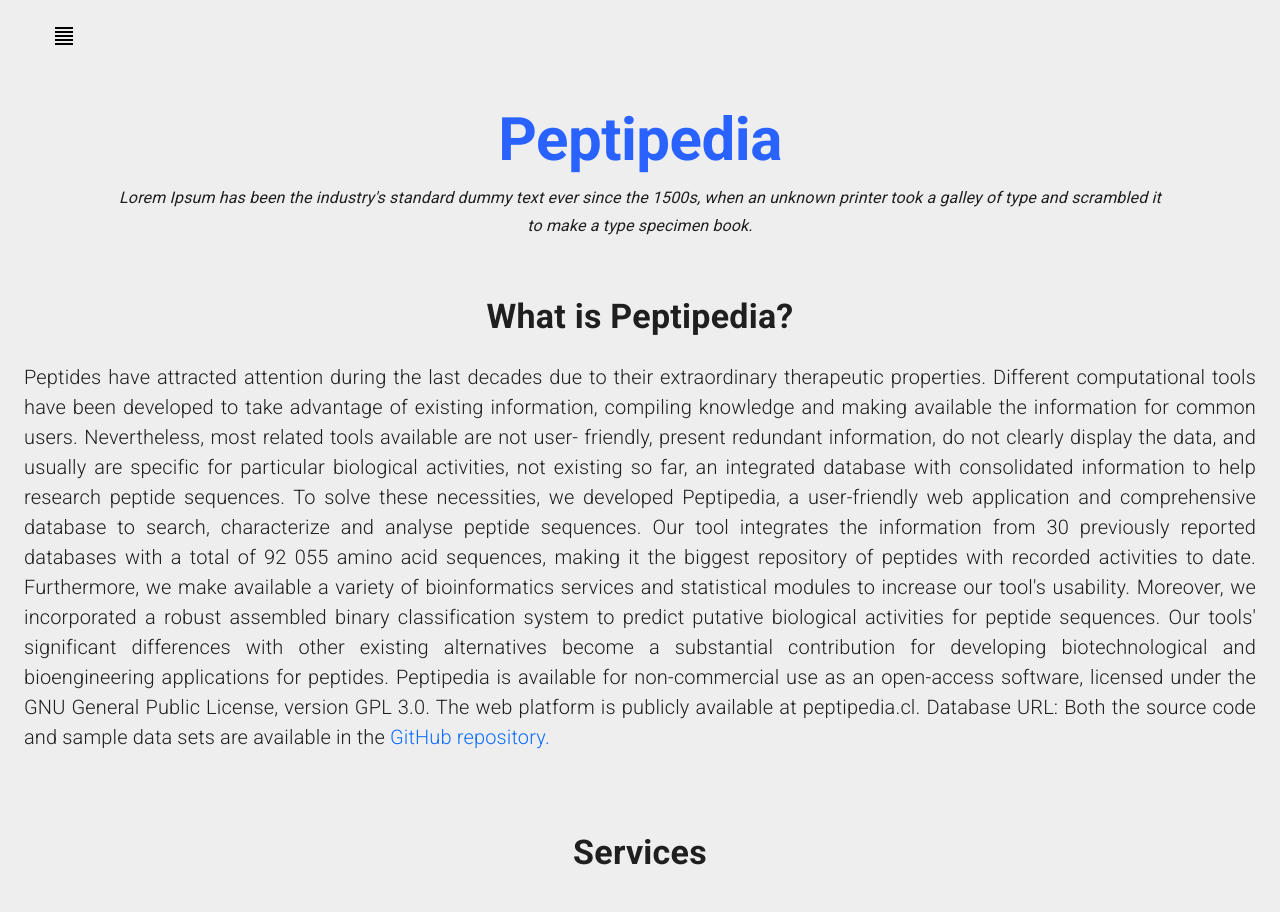
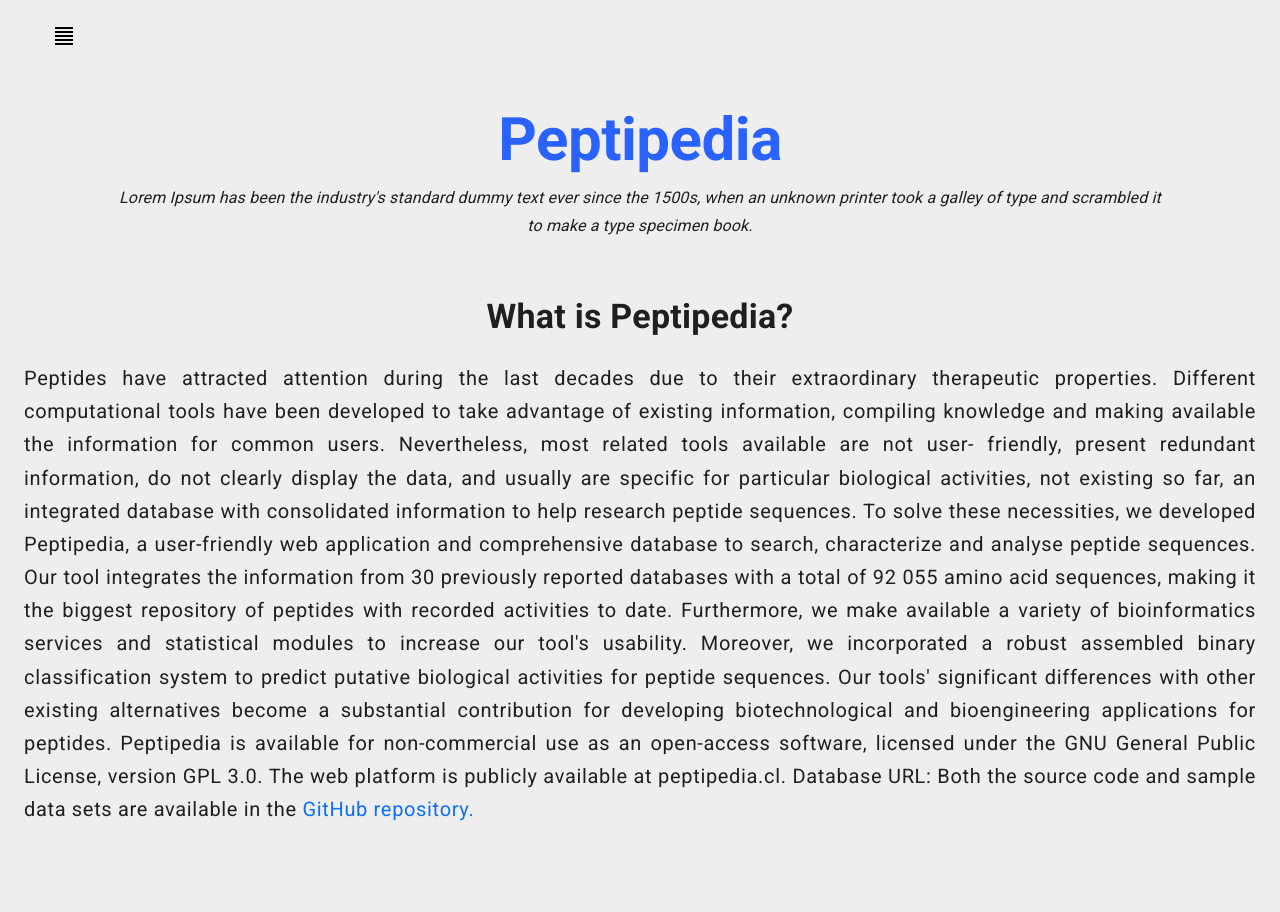
Before and after one commit to ProteinEngineering-PESB2/Peptipedia2.0, a React (Create React App) app in the folder app/: page / in a window 1280 px wide. Shown: the top 912 px of the page. Built offline with nearby package versions, Linux system fonts and the light colour scheme.

Commit message:
queda poco

```diff
--- a/app/src/components/Dashboard/Home/About.js
+++ b/app/src/components/Dashboard/Home/About.js
@@ -14,7 +14,7 @@ const About = () => {
       </Typography>
       <Grid container spacing={3}>
         <Grid item marginTop={3}>
-          <p className="lead" style={{ textAlign: "justify" }}>
+          <Typography align="justify" paragraph={true} variant="caption" sx={{ fontSize: 20 }}>
             Peptides have attracted attention during the last decades due to
             their extraordinary therapeutic properties. Different computational
             tools have been developed to take advantage of existing information,
@@ -40,8 +40,15 @@ const About = () => {
             for non-commercial use as an open-access software, licensed under
             the GNU General Public License, version GPL 3.0. The web platform is
             publicly available at peptipedia.cl. Database URL: Both the source
-            code and sample data sets are available in the <a href="https://github.com/ProteinEngineering-PESB2/peptipedia" target="_blank" style={{ textDecoration: "none" }}>GitHub repository.</a>
-          </p>
+            code and sample data sets are available in the{" "}
+            <a
+              href="https://github.com/ProteinEngineering-PESB2/peptipedia"
+              target="_blank"
+              style={{ textDecoration: "none" }}
+            >
+              GitHub repository.
+            </a>
+          </Typography>
         </Grid>
         {/* <Grid
           item
--- a/app/src/index.js
+++ b/app/src/index.js
@@ -19,7 +19,4 @@ ReactDOM.render(
   document.getElementById("root")
 );
 
-// If you want to start measuring performance in your app, pass a function
-// to log results (for example: reportWebVitals(console.log))
-// or send to an analytics endpoint. Learn more: https://bit.ly/CRA-vitals
 reportWebVitals();
--- a/app/src/services/alignments.js
+++ b/app/src/services/alignments.js
@@ -1,7 +1,7 @@
 import axios from "axios";
 
 export const blast = async (post) => {
-  const { data } = await axios.post("/api/alignment", post);
+  const { data } = await axios.post("http://190.114.255.125:8001/api/alignment", post);
 
   return data;
 };
```
